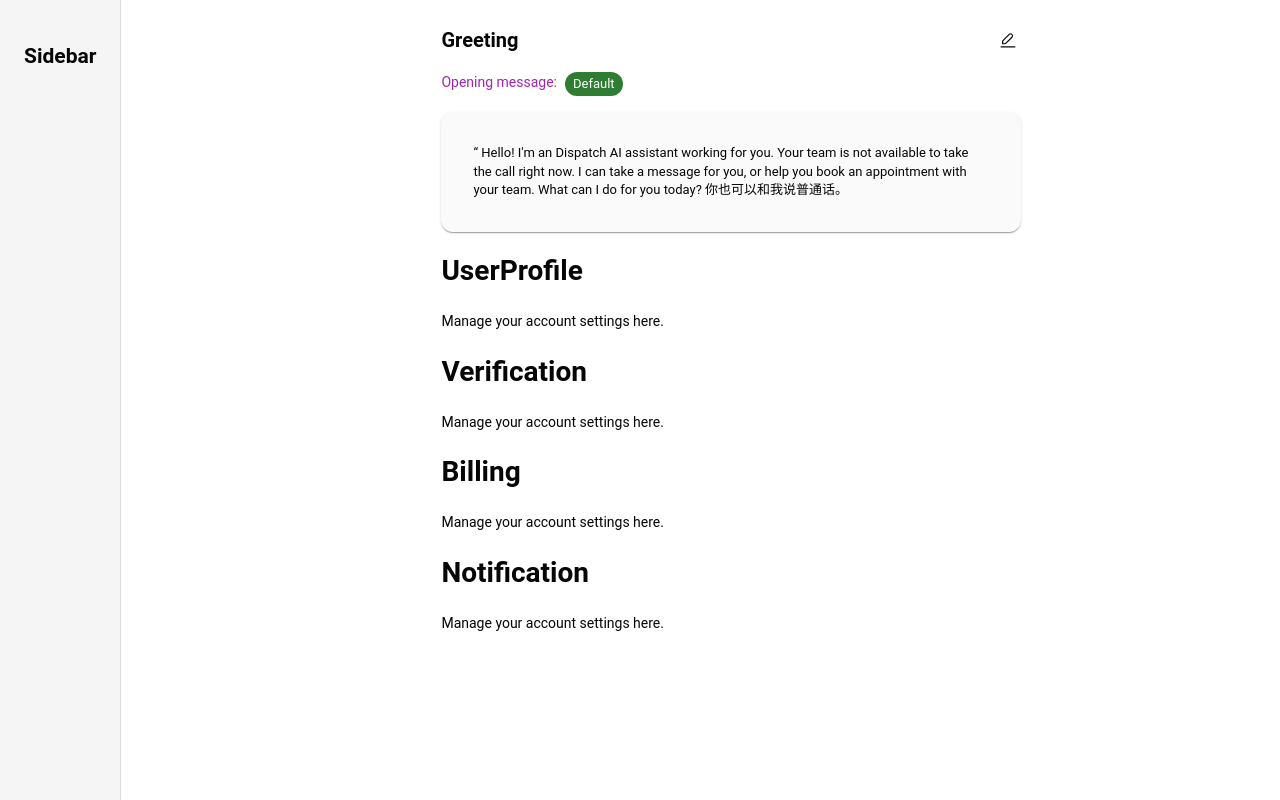
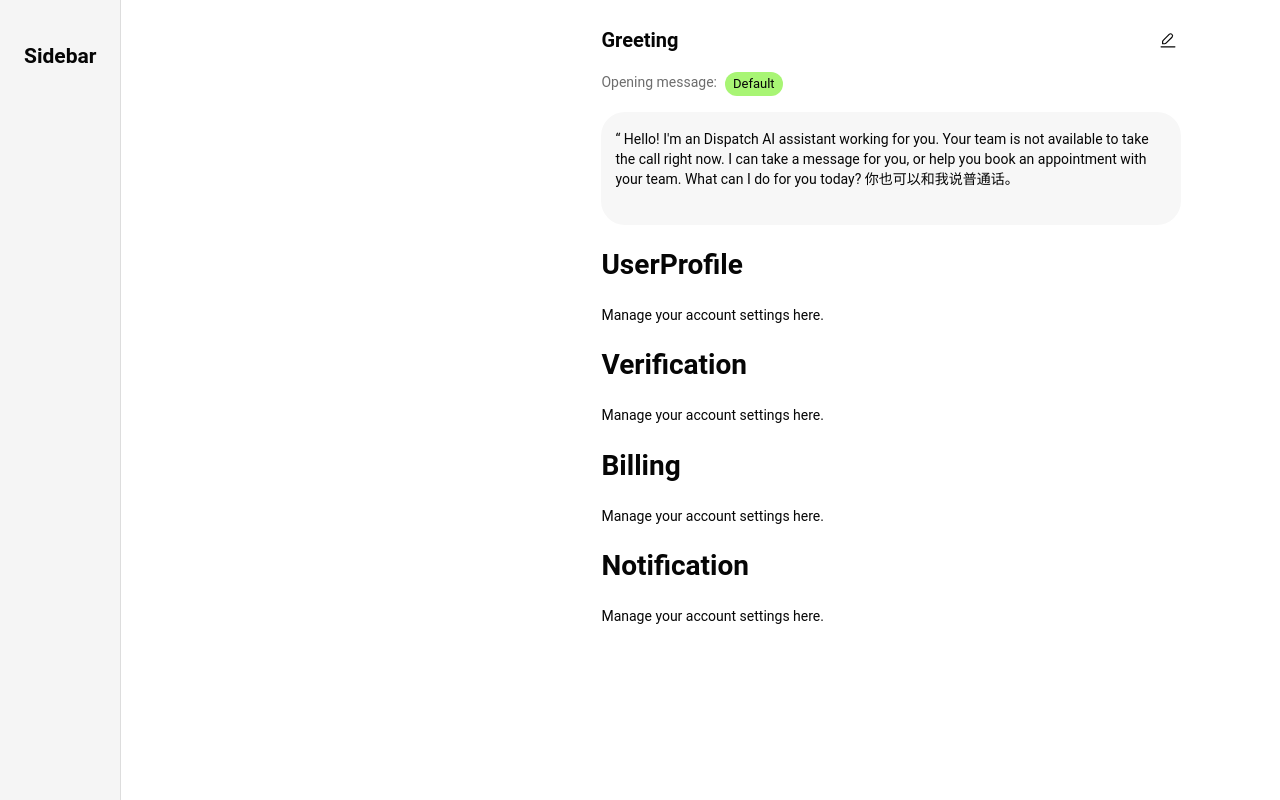
Before and after one commit to Dispatch-AI-com/frontend, a Next.js app: page /dashboard/settings in a window 1280 px wide. Built offline with nearby package versions, Linux system fonts and the light colour scheme.

Commit message:
DIS-84 <greeting-update>

```diff
--- a/src/app/dashboard/settings/GreetingSection.tsx
+++ b/src/app/dashboard/settings/GreetingSection.tsx
@@ -1,5 +1,5 @@
 'use client';
-import { Box, Chip, Paper, Typography } from '@mui/material';
+import { Box, Chip, TextField, Typography } from '@mui/material';
 
 import SectionHeader from '@/app/dashboard/settings/components/SectionHeader';
 
@@ -19,16 +19,41 @@ export default function GreetingSection() {
       />
       <Box>
         <Box display="flex" flexDirection={'row'} gap={1} mb={2}>
-          <Typography variant="body1" sx={{ color: 'secondary.main' }}>
+          <Typography variant="body1" sx={{ color: 'text.secondary' }}>
             Opening message:
           </Typography>
-          <Chip label="Default" color="success" size="small" />
+          <Chip
+            label="Default"
+            color="default"
+            size="small"
+            sx={{ backgroundColor: '#a8f574' }}
+          />
         </Box>
-        <Paper elevation={1} sx={{ width: 580, padding: 4, marginTop: 1 }}>
+        {/* <Paper elevation={1} sx={{ width: 580, padding: 4 }}>
           <Typography variant="body2" sx={{ whiteSpace: 'pre-line' }}>
             {greeting.message}
           </Typography>
-        </Paper>
+        </Paper> */}
+        <TextField
+          multiline
+          minRows={4}
+          fullWidth
+          variant="outlined"
+          value={greeting.message}
+          // onChange={e => {
+          //   /* handle change here */
+          // }}
+          sx={{
+            width: 580,
+            '& .MuiOutlinedInput-root': {
+              backgroundColor: '#f7f7f7',
+              borderRadius: 2,
+              '& fieldset': {
+                border: 'none',
+              },
+            },
+          }}
+        />
       </Box>
     </>
   );
--- a/src/app/dashboard/settings/page.tsx
+++ b/src/app/dashboard/settings/page.tsx
@@ -18,8 +18,8 @@ export default function SettingsPage() {
         flex={1}
         pt={3} // padding-top: 24px
         pb={3} // padding-bottom: 24px
-        pl={40} // padding-left: 320px
-        pr={40} // padding-right: 320px
+        pl={60} // padding-left: 320px
+        pr={60} // padding-right: 320px
       >
         <SettingsSection />
       </Box>
```
